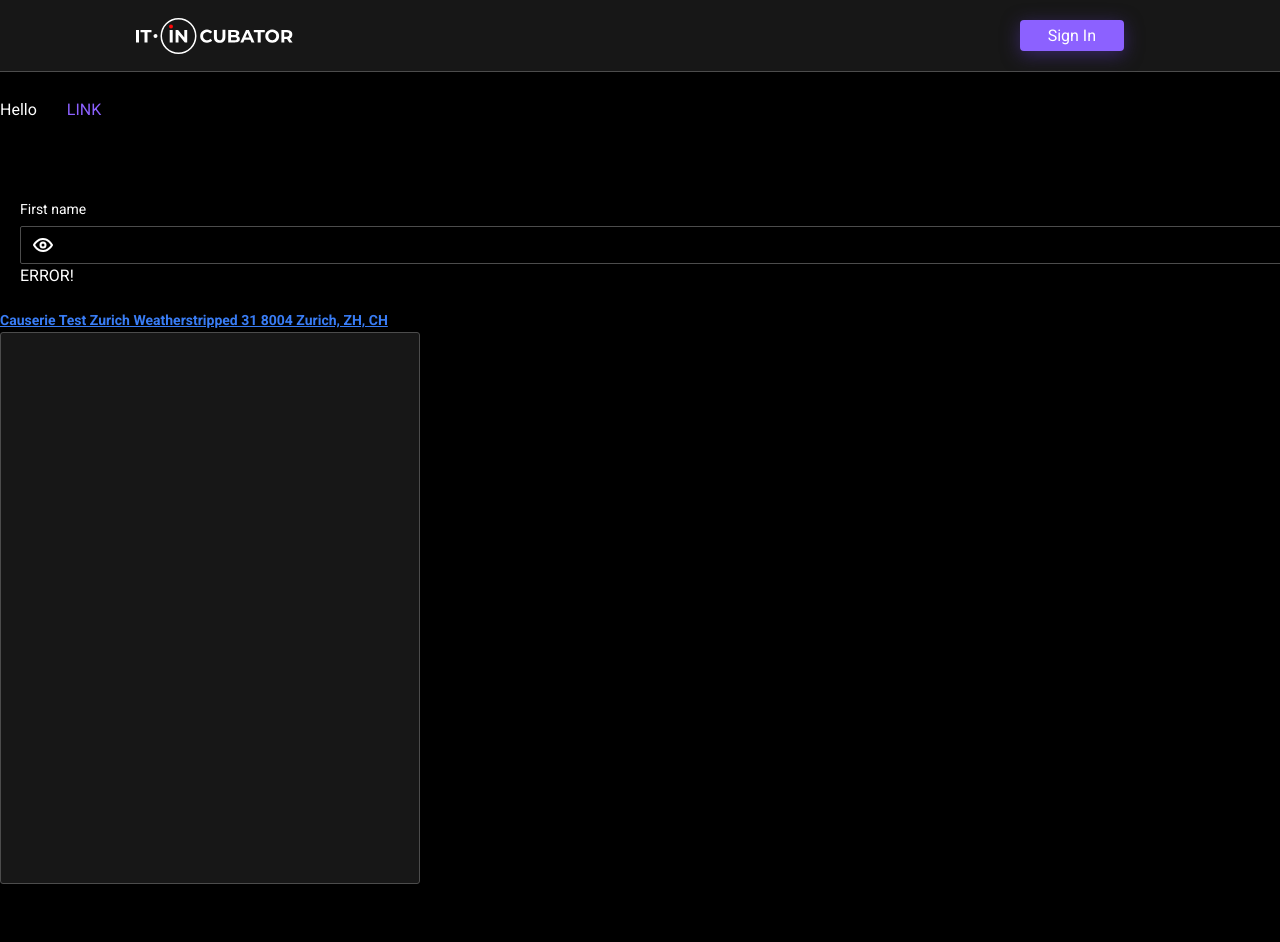
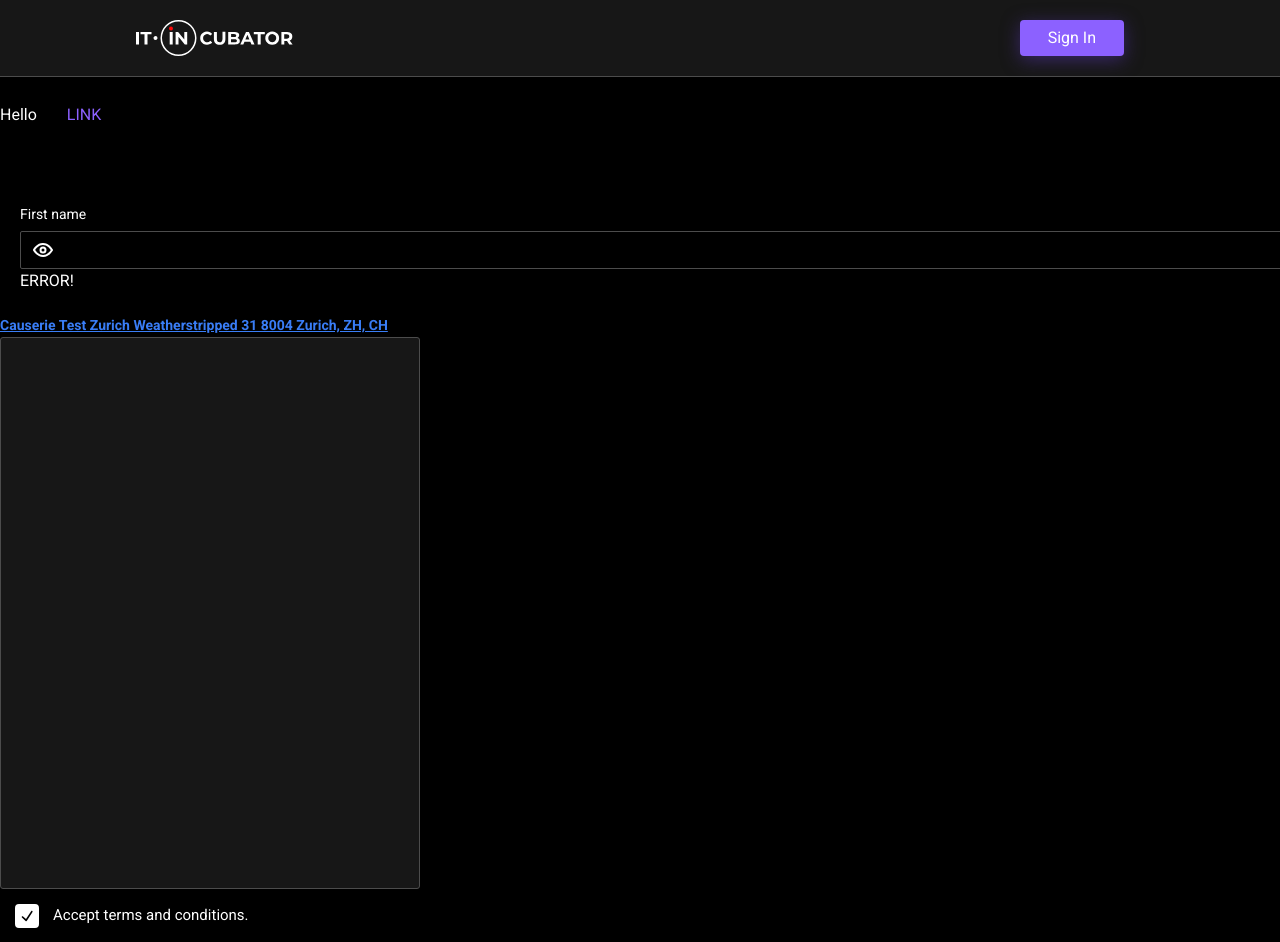
Before and after one commit to Zaitsev-AV/flash_cards, a React (Vite) app: page / in a window 1280 px wide. Before the commit the page ends 884 px from the top, so only its background shows below. Built offline with nearby package versions, Linux system fonts and the light colour scheme.

Commit message:
added custom checkbox and fix border-radius for link-button

```diff
--- a/package.json
+++ b/package.json
@@ -15,6 +15,8 @@
   "dependencies": {
     "@fontsource/roboto": "^5.0.3",
     "@radix-ui/react-avatar": "^1.0.3",
+    "@radix-ui/react-checkbox": "^1.0.4",
+    "@radix-ui/react-icons": "^1.3.0",
     "@radix-ui/react-label": "^2.0.2",
     "react": "^18.2.0",
     "react-dom": "^18.2.0"
--- a/src/App.tsx
+++ b/src/App.tsx
@@ -1,6 +1,7 @@
 import { IconLookPassword, LogoIncubator } from '@/assets'
 import { Button } from '@/components/ui/button'
 import { Card } from '@/components/ui/card'
+import { CustomCheckbox } from '@/components/ui/checkbox/custom_checkbox.tsx'
 import { Header } from '@/components/ui/header'
 import { TextField } from '@/components/ui/tetx_field'
 import { Typography } from '@/components/ui/typography'
@@ -23,6 +24,7 @@ export function App() {
         Causerie Test Zurich Weatherstripped 31 8004 Zurich, ZH, CH
       </Typography>
       <Card />
+      <CustomCheckbox />
     </div>
   )
 }
--- a/src/components/ui/button/button.module.scss
+++ b/src/components/ui/button/button.module.scss
@@ -113,8 +113,8 @@
   }
 
   &:focus {
-    border: 1px solid var(--color-info-700);
     border-radius: 25px;
+    box-shadow: 0 0 0 1px var(--color-info-700);
   }
 
   &:disabled {
--- /dev/null
+++ b/src/components/ui/checkbox/custom_checkbox.module.scss
@@ -0,0 +1,47 @@
+button {
+  all: unset;
+}
+
+.wrapper {
+  position: relative;
+
+  display: flex;
+  align-items: center;
+
+  width: 23px;
+  height: 23px;
+
+  &:hover {
+    background: var(--color-dark-500);
+    border-radius: 50%;
+    box-shadow: 0 0 0 10px var(--color-dark-500);
+  }
+}
+
+.checkbox_root {
+  display: flex;
+  align-items: center;
+  justify-content: center;
+
+  width: 20px;
+  height: 20px;
+
+  background: var(--color-dark-900);
+  border: 2px solid white;
+  border-radius: 4px;
+}
+
+.checked {
+  background: white;
+}
+
+.checkbox_indicator {
+  color: black;
+}
+
+.label {
+  padding-left: 15px;
+  font-size: 15px;
+  line-height: 1;
+  color: white;
+}
--- /dev/null
+++ b/src/components/ui/checkbox/custom_checkbox.tsx
@@ -0,0 +1,35 @@
+import { useState } from 'react'
+
+import * as Checkbox from '@radix-ui/react-checkbox'
+import { CheckIcon } from '@radix-ui/react-icons'
+
+import s from './custom_checkbox.module.scss'
+
+export const CustomCheckbox = () => {
+  const [checked, setChecked] = useState(true)
+
+  return (
+    <div>
+      <div style={{ display: 'flex', alignItems: 'center', padding: '15px' }}>
+        <div className={s.wrapper}>
+          <Checkbox.Root
+            className={`${s.checkbox_root} ${checked ? s.checked : s.not_checked}`}
+            defaultChecked
+            id="c1"
+            checked={checked}
+            onClick={() => {
+              setChecked(prevState => !prevState)
+            }}
+          >
+            <Checkbox.Indicator className={s.checkbox_indicator}>
+              <CheckIcon height={'20px'} width={'20px'} style={{ display: 'flex' }} />
+            </Checkbox.Indicator>
+          </Checkbox.Root>
+        </div>
+        <label className={s.label} htmlFor="c1">
+          Accept terms and conditions.
+        </label>
+      </div>
+    </div>
+  )
+}
```
Also changed, not shown: 2 other files (tests, documents, lock files or other folders).
